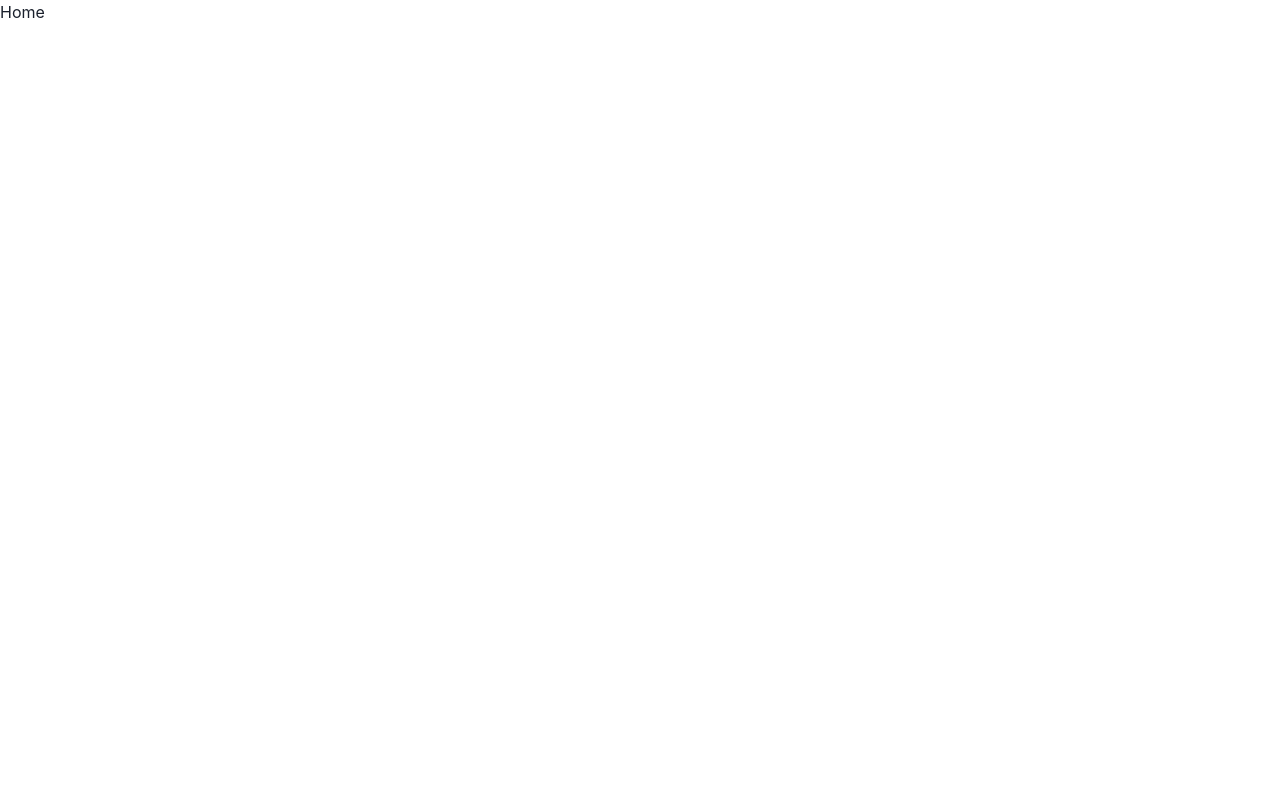
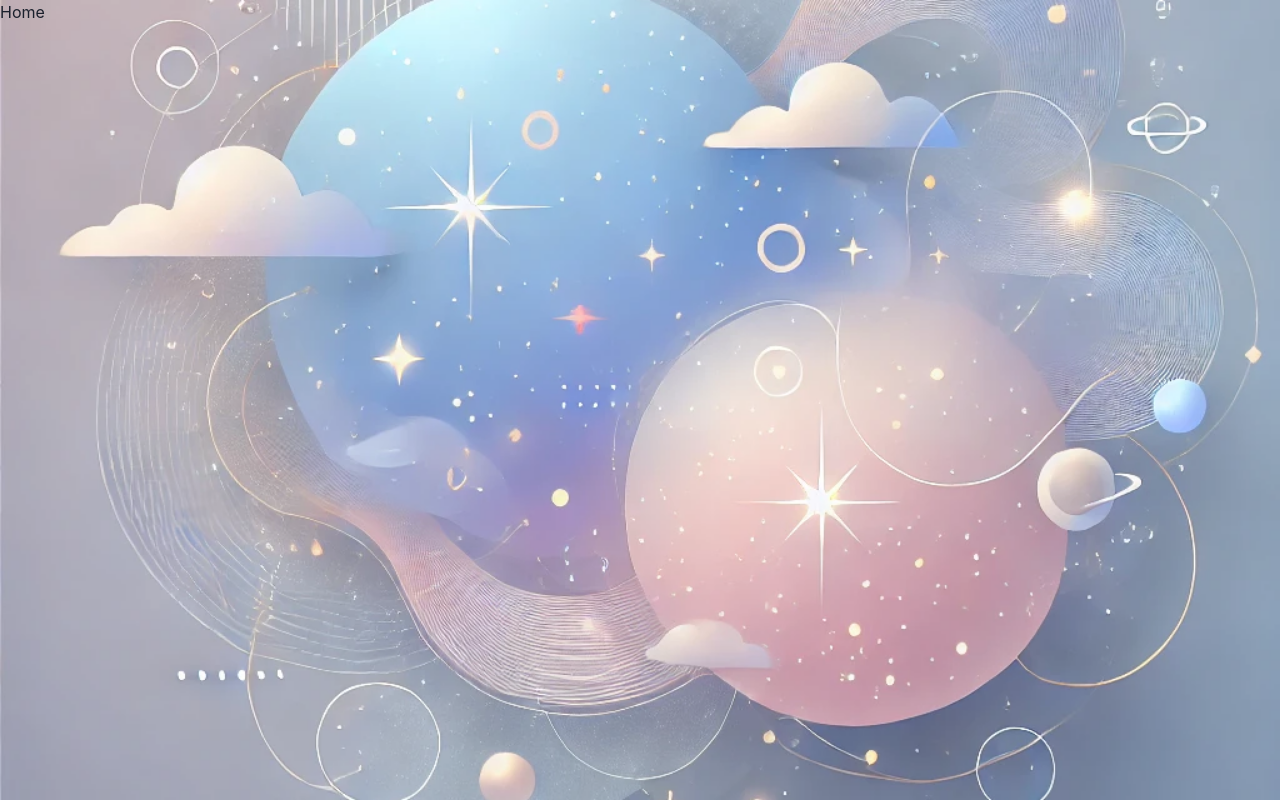
Before and after one commit to isharaU/ChatVerse, a React (Create React App) app in the folder frontend/: page / in a window 1280 px wide. Built offline with nearby package versions, Linux system fonts and the light colour scheme.

Commit message:
Add App.css for styling and import Google Fonts in App component

```diff
--- a/frontend/src/App.css
+++ b/frontend/src/App.css
@@ -0,0 +1,9 @@
+@import url("https://fonts.googleapis.com/css2?family=Work+Sans:wght@300&display=swap");
+
+.App {
+    min-height: 100vh;
+    display: flex;
+    background-image: url("./background.webp");
+    background-position: center;
+    background-size: cover;
+  }
--- a/frontend/src/App.js
+++ b/frontend/src/App.js
@@ -2,6 +2,7 @@
 import { Route, Routes } from 'react-router-dom';
 import Homepage from './Pages/Homepage';
 import Chatpage from './Pages/Chatpage';
+import './App.css';
 
 const App = () => {
   return (
```
Also changed, not shown: frontend/src/background.webp (added).
